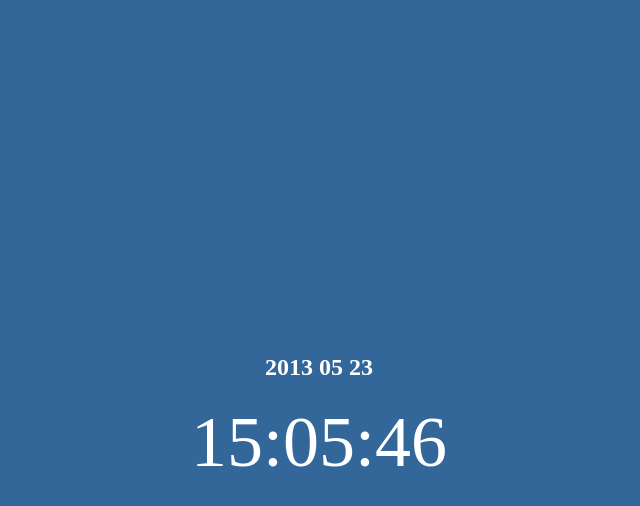
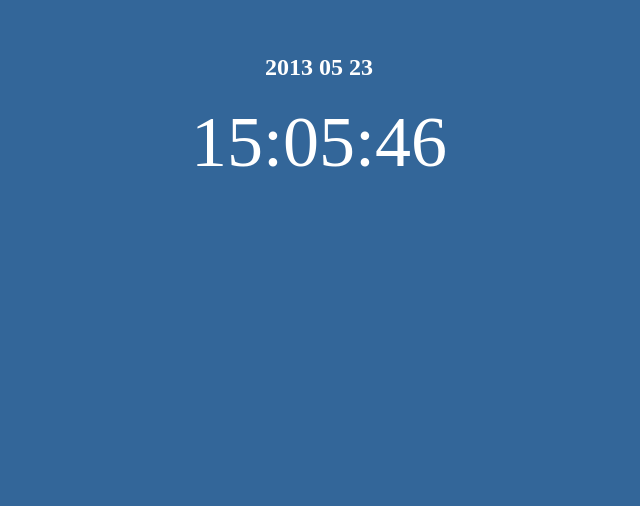
Before and after one commit to crh0716/simple-clock, a plain HTML site: page index.html in a window 1280 px wide. Shown: the part 286-792 px from the top of the page, without its empty margins (321-961 px from the left). Drawn offline with Linux system fonts and the light colour scheme.

Commit message:
adjust layout

```diff
--- a/index.html
+++ b/index.html
@@ -3,7 +3,7 @@
   <head>
     <meta charset="utf-8">
     <meta http-equiv="pragma" content="no-cache">
-    <title>Template</title>
+    <title>Clock</title>
 
     <style>
       html, body {
@@ -24,7 +24,10 @@
       }
 
       section {
-        margin-top: 50%;
+        position: absolute;
+        top: calc(50% - 80px);
+        left: 0;
+        right: 0;
       }
     </style>
 
```
Also changed, not shown: 1 other file.
